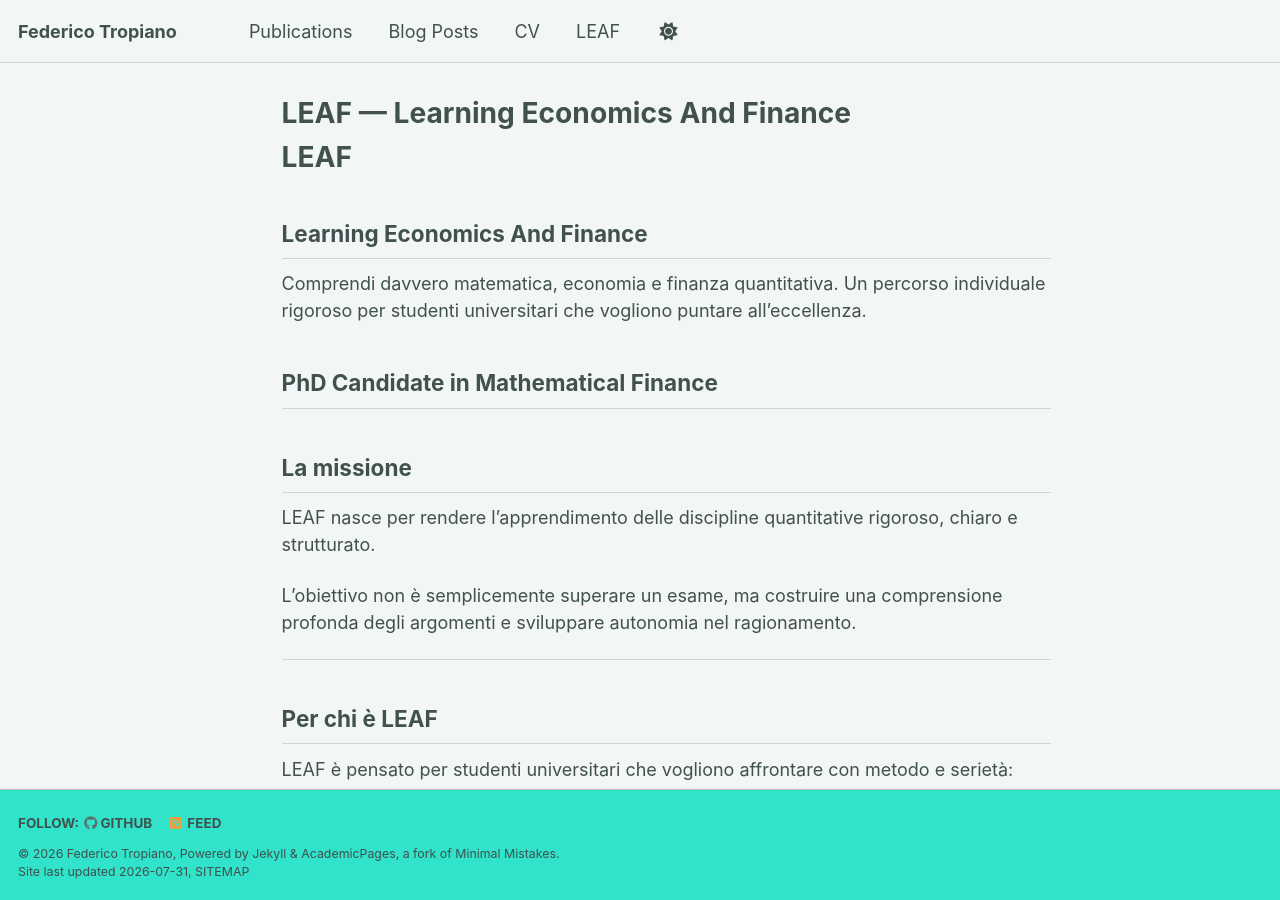
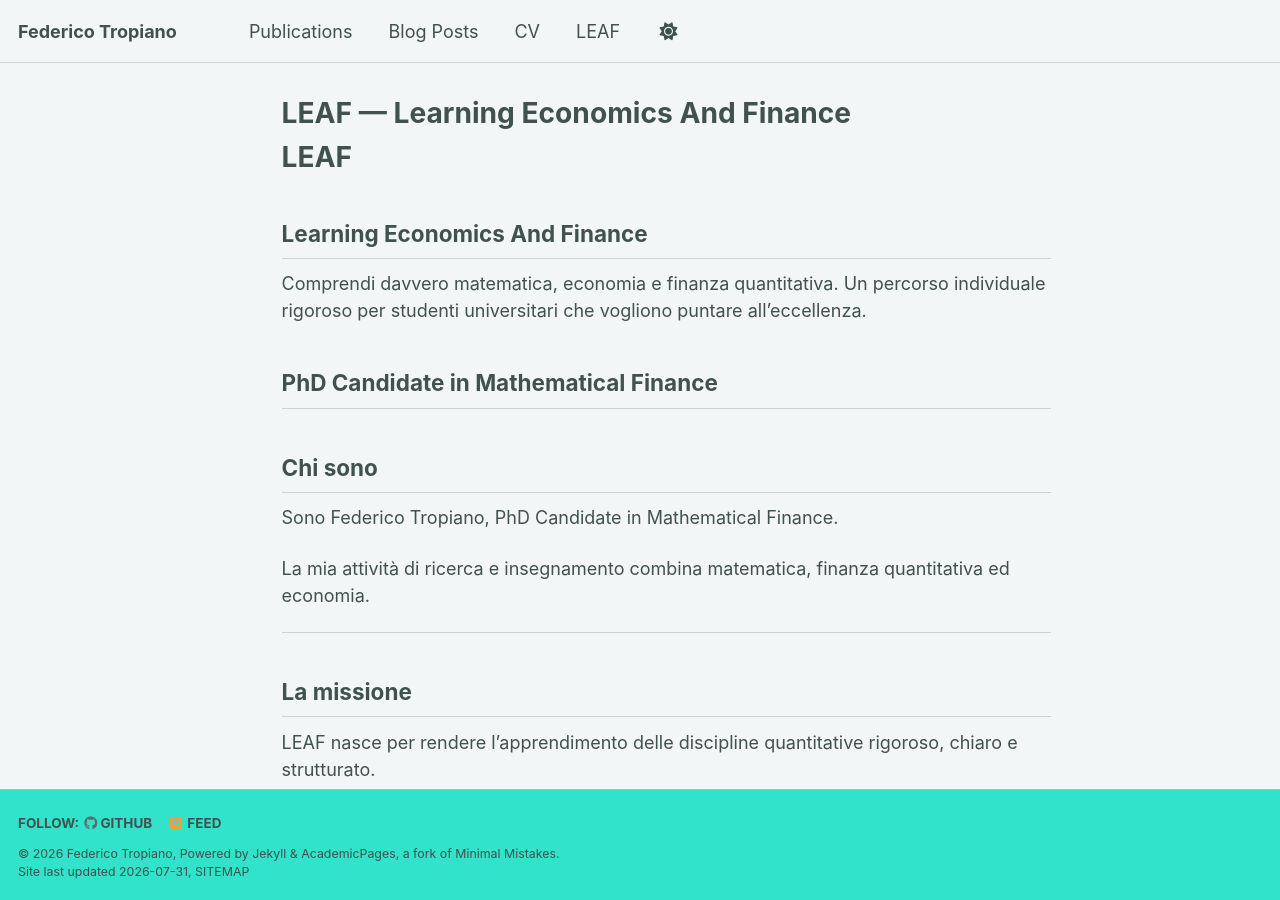
Before and after one commit to FedericoTropiano/FedericoTropiano.github.io, a Jekyll site: the page built from _pages/leaf.md, in a window 1280 px wide and 900 px high. Built offline with Jekyll 4.4.1, drawn with Linux system fonts in a browser that asks for light colours; a script bundle is joined from its source files by our own code; library files that are not in the unit come from our copies; some of the changed text lies outside the part shown.

Commit message:
Update leaf.md

```diff
--- a/_pages/leaf.md
+++ b/_pages/leaf.md
@@ -11,6 +11,13 @@ Comprendi davvero matematica, economia e finanza quantitativa.
 Un percorso individuale rigoroso per studenti universitari che vogliono puntare all'eccellenza.
 
 PhD Candidate in Mathematical Finance
+---
+## Chi sono
+
+Sono Federico Tropiano, PhD Candidate in Mathematical Finance.
+
+La mia attività di ricerca e insegnamento combina matematica, finanza quantitativa ed economia.
+
 ---
 
 ## La missione
```
Also changed, not shown: other parts of _pages/leaf.md (+0 -8 lines).
